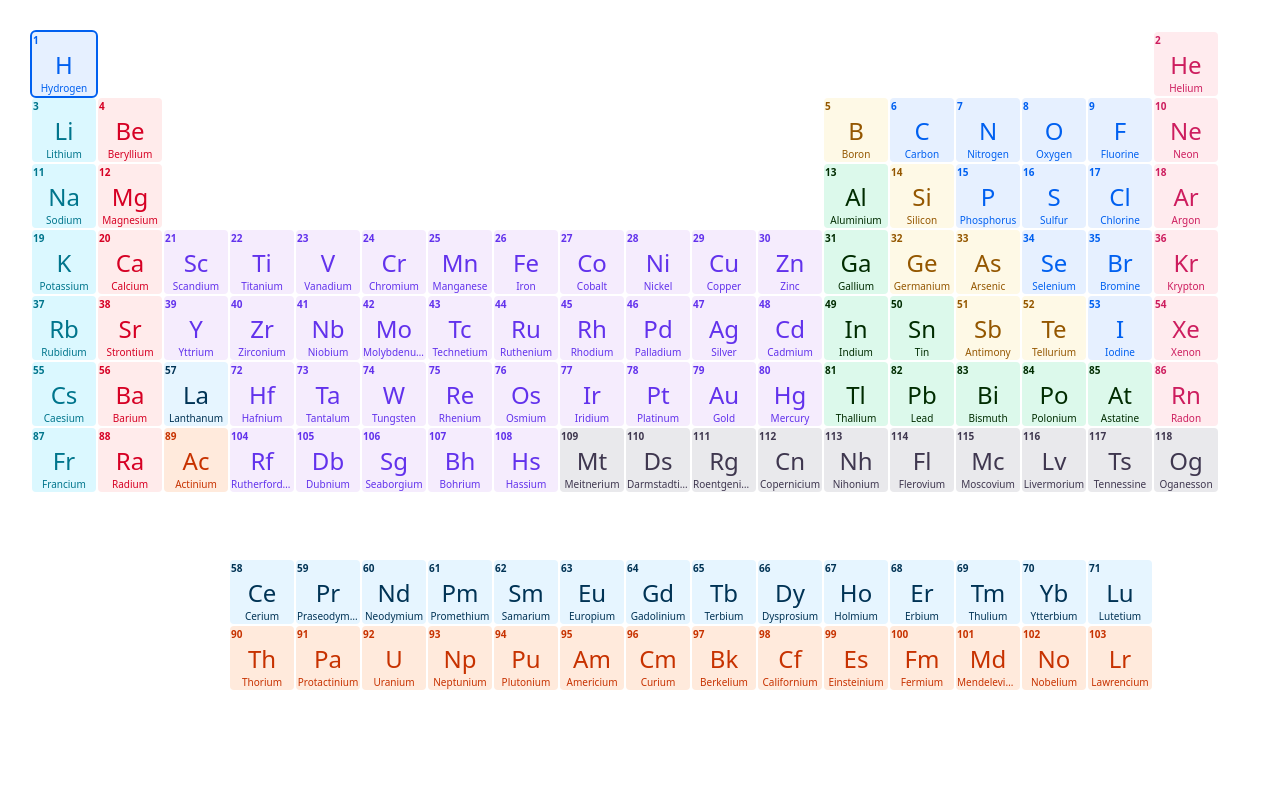
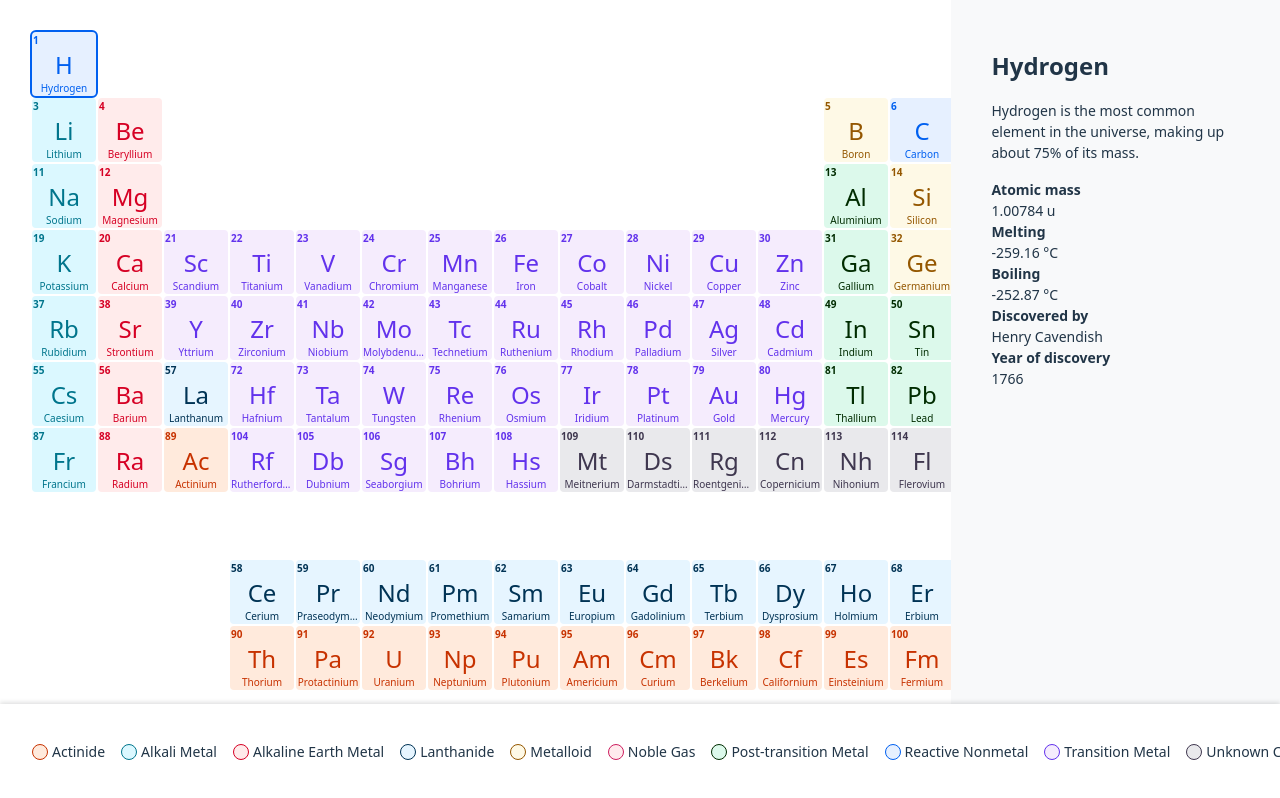
Before and after one commit to Mizumono/periodic-table, a React (Vite) app: page / in a window 1280 px wide. Built offline with nearby package versions, Linux system fonts and the light colour scheme.

Commit message:
style: layout fixes

```diff
--- a/src/App.module.css
+++ b/src/App.module.css
@@ -13,10 +13,18 @@
 }
 
 .filtersWrapper {
-  bottom: 0;
+  overflow: auto;
+  background-color: #fff;
+  box-shadow: 0px -2px 4px 0px rgba(60, 64, 67, 0.15);
   display: flex;
-  flex-wrap: wrap;
-  position: absolute;
+  flex-direction: column;
+  left: 0;
+  margin: 0;
+  max-width: 100vw;
+  padding: 32px 16px;
+  position: fixed;
+  top: 100%;
+  transform: translateY(-100%);
   width: 100%;
-  z-index: 9;
+  z-index: 1;
 }
--- a/src/App.tsx
+++ b/src/App.tsx
@@ -11,7 +11,7 @@ const getDefaultElement = (): ElementData | null => elements.find(element => ele
 
 function App() {
   const [activeCategory, setActiveCategory] = useState<Category | null>(null);
-  const [selectedElement, setSelectedElement] = useState<ElementData | null>(getDefaultElement);
+  const [selectedElement, setSelectedElement] = useState<ElementData | null>(window.innerWidth >= 768 ? getDefaultElement() : null);
 
   const appWrapperRef = useRef<HTMLDivElement>(null);
 
@@ -28,12 +28,14 @@ function App() {
           onSelectElement={setSelectedElement}
           selectedElement={selectedElement}
         />
-
+        <ElementDetails
+          element={selectedElement}
+          onClose={() => setSelectedElement(null)}
+        />
       </div>
-      {/* <ElementDetails element={selectedElement} />
       <div className={styles.filtersWrapper}>
         <Filters activeCategory={activeCategory} onSelectCategory={setActiveCategory} />
-      </div> */}
+      </div>
     </div>
   )
 }
--- a/src/components/ElementDetails/ElementDetails.module.css
+++ b/src/components/ElementDetails/ElementDetails.module.css
@@ -1,15 +1,45 @@
 .dialog {
+  max-height: 100%;
+  padding-top: 0;
+  min-width: 320px;
+  transition:
+    transform 0.25s ease-in-out,
+    opacity 0.25s ease-in-out;
+  margin-top: 0;
+  overflow: auto;
+  overflow-x: hidden;
+  height: 100%;
+  width: 100%;
+  position: absolute;
+  top: 0;
+  left: 0;
   background-color: #f8f9fa;
-  box-shadow:
-    0px 8px 10px -5px rgba(0, 0, 0, 0.2),
-    0px 16px 24px 2px rgba(0, 0, 0, 0.14),
-    0px 6px 30px 5px rgba(0, 0, 0, 0.12);
-  color: #000;
-  height: 100%;
-  position: fixed;
-  right: 0;
-  top: 0;
-  width: 320px;
+  padding: 32px;
+  z-index: 2;
+}
+
+@media screen and (min-width: 768px) {
+  .dialog {
+    position: static;
+    width: 33.33%;
+    z-index: 1;
+  }
+
+  .header {
+    display: none;
+  }
+}
+
+.isOpen {
+  opacity: 1;
+  transform: translateX(0);
+  pointer-events: auto;
+}
+
+.isClosed {
+  opacity: 0;
+  transform: translateX(100%);
+  pointer-events: none;
 }
 
 .elementName {
--- a/src/components/ElementDetails/ElementDetails.tsx
+++ b/src/components/ElementDetails/ElementDetails.tsx
@@ -3,6 +3,7 @@ import styles from'./ElementDetails.module.css'
 
 interface ElementDetailsProps {
   element: ElementData | null;
+  onClose: () => void;
 }
 
 const renderDetail = (label: string, value: string | number | undefined) => (
@@ -12,9 +13,12 @@ const renderDetail = (label: string, value: string | number | undefined) => (
     </>
 );
 
-export const ElementDetails = ({ element }: ElementDetailsProps) => {
+export const ElementDetails = ({ element, onClose }: ElementDetailsProps) => {
   return (
-    <div className={styles.dialog}>
+    <div className={`${styles.dialog} ${element ? styles.isOpen : styles.isClosed}`}>
+      <div className={styles.header}>
+        <button className={styles.closeButton} onClick={onClose}>&times;</button>
+      </div>
       <h2 className={styles.elementName}>{element?.name}</h2>
       <p className={styles.description}>{element?.description}</p>
       <dl className={styles.detailsList}>
--- a/src/components/PeriodicTable/PeriodicTable.module.css
+++ b/src/components/PeriodicTable/PeriodicTable.module.css
@@ -1,10 +1,20 @@
 .periodicTable {
+  height: calc(100% - 96px);
+  overflow: auto;
+  padding: 32px;
+  width: 100%;
+  /* padding-bottom: 96px; */
+}
+
+.content {
   display: grid;
   gap: 2px;
   grid-template-columns: repeat(18, 64px);
   grid-template-rows: repeat(10, 64px);
-  height: 100%;
-  overflow: auto;
-  padding: 32px;
-  width: 100%;
+  position: relative;
+  /* top: 50%;
+  transform: translateY(-50%); */
+  margin-right: auto;
+  width: fit-content;
+  margin-left: auto;
 }
--- a/src/components/PeriodicTable/PeriodicTable.tsx
+++ b/src/components/PeriodicTable/PeriodicTable.tsx
@@ -21,6 +21,7 @@ export const PeriodicTable = ({
 
   return (
     <div className={styles.periodicTable}>
+      <div className={styles.content}>
         {
           sortedElements.map((element) => (
             <Element
@@ -34,5 +35,6 @@ export const PeriodicTable = ({
           ))
         }
       </div>
+    </div>
   );
 };
```
Lines whose indentation alone changed are shown as unchanged.
